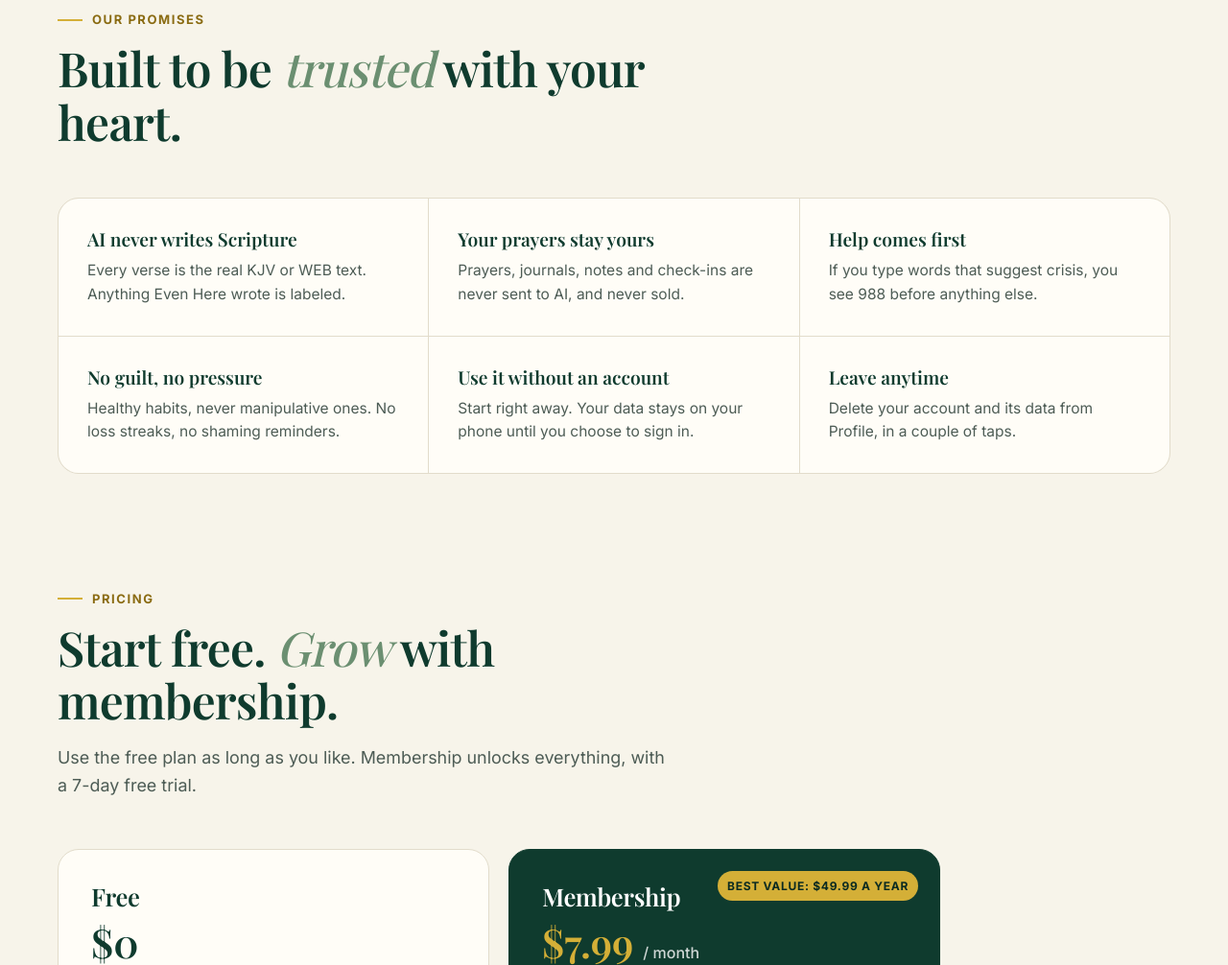
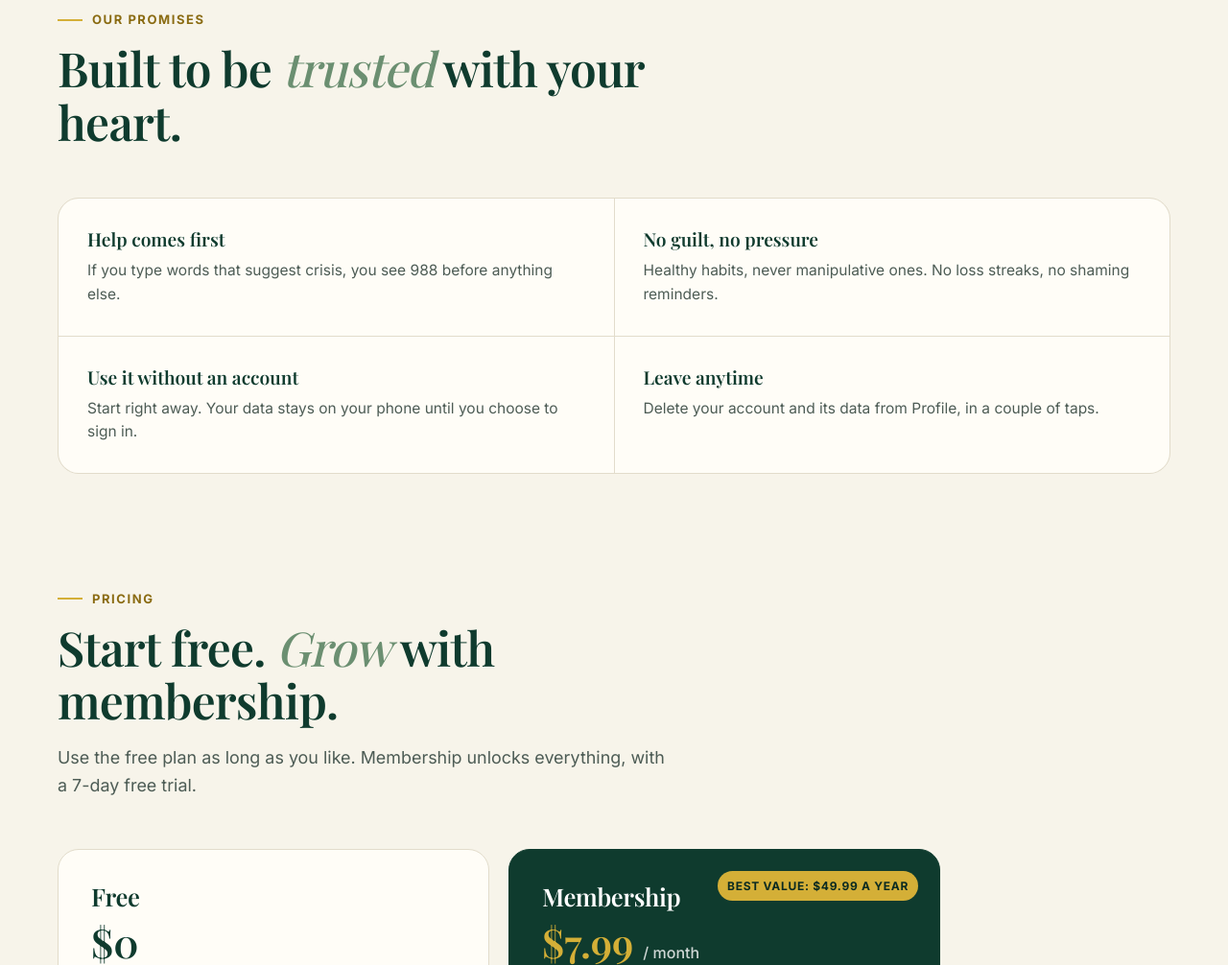
Before and after one commit to ladyjuni07-dev/getfaithward-site, a plain HTML site: page index.html in a window 1280 px wide. Shown: the part 4547-5553 px from the top of the page at 96% size. Drawn offline with nearby package versions, Linux system fonts and the light colour scheme; a web font is replaced by a local one.

Commit message:
Update website

```diff
--- a/index.html
+++ b/index.html
@@ -147,8 +147,6 @@
         <h2>Built to be <em>trusted</em> with your heart.</h2>
       </div>
       <div class="promises reveal">
-        <div class="promise"><b>AI never writes Scripture</b><p>Every verse is the real KJV or WEB text. Anything Even Here wrote is labeled.</p></div>
-        <div class="promise"><b>Your prayers stay yours</b><p>Prayers, journals, notes and check-ins are never sent to AI, and never sold.</p></div>
         <div class="promise"><b>Help comes first</b><p>If you type words that suggest crisis, you see 988 before anything else.</p></div>
         <div class="promise"><b>No guilt, no pressure</b><p>Healthy habits, never manipulative ones. No loss streaks, no shaming reminders.</p></div>
         <div class="promise"><b>Use it without an account</b><p>Start right away. Your data stays on your phone until you choose to sign in.</p></div>
--- a/styles.css
+++ b/styles.css
@@ -168,7 +168,7 @@ section.block { padding: 112px 0; }
 @media (max-width: 900px) { .selah { grid-template-columns: 1fr; } }
 
 /* Promises */
-.promises { display: grid; grid-template-columns: repeat(3, 1fr); gap: 1px; background: var(--line); border: 1px solid var(--line); border-radius: var(--r); overflow: hidden; }
+.promises { display: grid; grid-template-columns: repeat(2, 1fr); gap: 1px; background: var(--line); border: 1px solid var(--line); border-radius: var(--r); overflow: hidden; }
 .promise { background: var(--paper); padding: 30px; }
 .promise b { display: block; font: 600 1.2rem/1.3 var(--serif); color: var(--forest); }
 .promise p { margin-top: 8px; color: var(--muted); font-size: 15.5px; }
```
